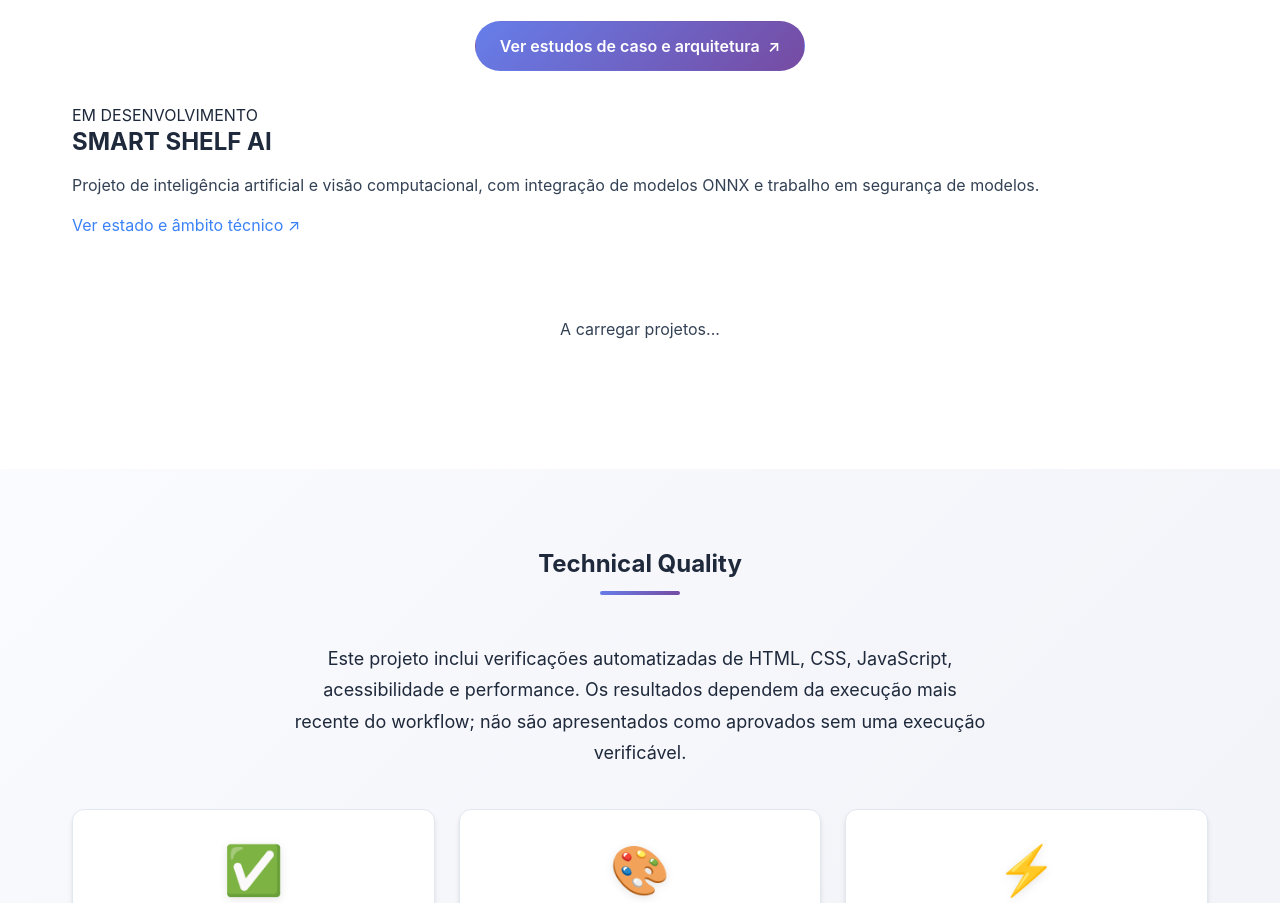
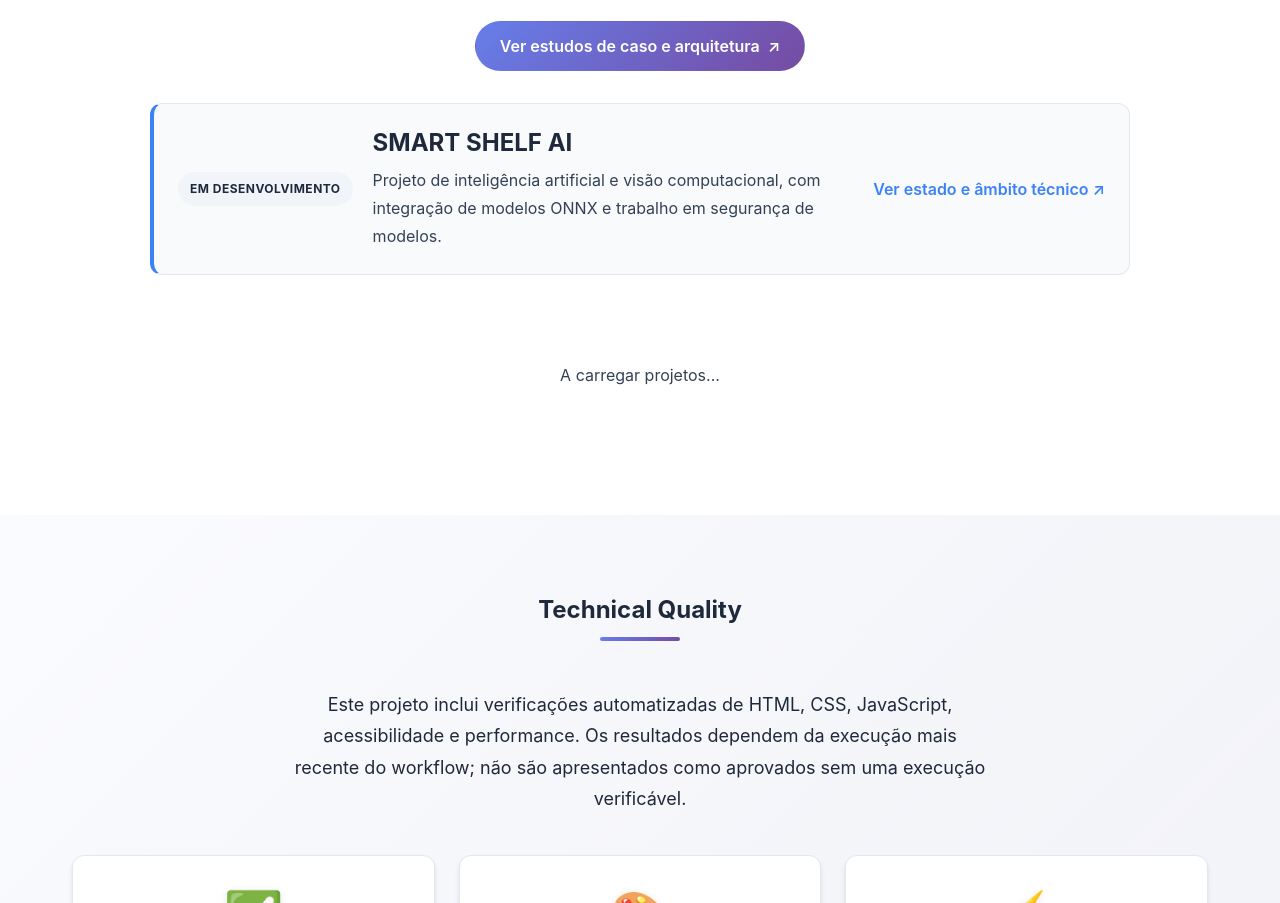
Before and after one commit to smpsandro1239/portfolio-dev-senior, a website with bundled scripts: page src/index.html in a window 1280 px wide. Shown: the part 2166-3069 px from the top of the page. Built offline with nearby package versions, Linux system fonts and the light colour scheme.

Commit message:
Style SMART SHELF AI in-development feature card

```diff
--- a/src/css/main.css
+++ b/src/css/main.css
@@ -1923,3 +1923,58 @@ html {
   justify-content: center;
   margin-bottom: var(--space-8);
 }
+
+
+/* In-development flagship project callout */
+.project-feature {
+  display: grid;
+  grid-template-columns: auto minmax(0, 1fr) auto;
+  align-items: center;
+  gap: var(--space-5);
+  max-width: 980px;
+  margin: 0 auto var(--space-10);
+  padding: var(--space-6);
+  border: 1px solid var(--color-border);
+  border-left: 4px solid var(--color-primary);
+  border-radius: var(--radius-xl);
+  background: var(--color-bg-secondary);
+}
+
+.project-feature__status {
+  padding: var(--space-2) var(--space-3);
+  border-radius: var(--radius-full);
+  background: var(--color-bg-alt);
+  color: var(--color-text-primary);
+  font-size: var(--font-size-xs);
+  font-weight: var(--font-weight-bold);
+  letter-spacing: 0.04em;
+  white-space: nowrap;
+}
+
+.project-feature h3 {
+  margin: 0 0 var(--space-2);
+  color: var(--color-text-primary);
+}
+
+.project-feature p {
+  margin: 0;
+  color: var(--color-text-secondary);
+  line-height: var(--line-height-relaxed);
+}
+
+.project-feature > a {
+  color: var(--color-primary);
+  font-weight: var(--font-weight-semibold);
+  text-decoration: none;
+}
+
+.project-feature > a:hover {
+  text-decoration: underline;
+}
+
+@media (max-width: 760px) {
+  .project-feature {
+    grid-template-columns: minmax(0, 1fr);
+    align-items: start;
+  }
+}
```
